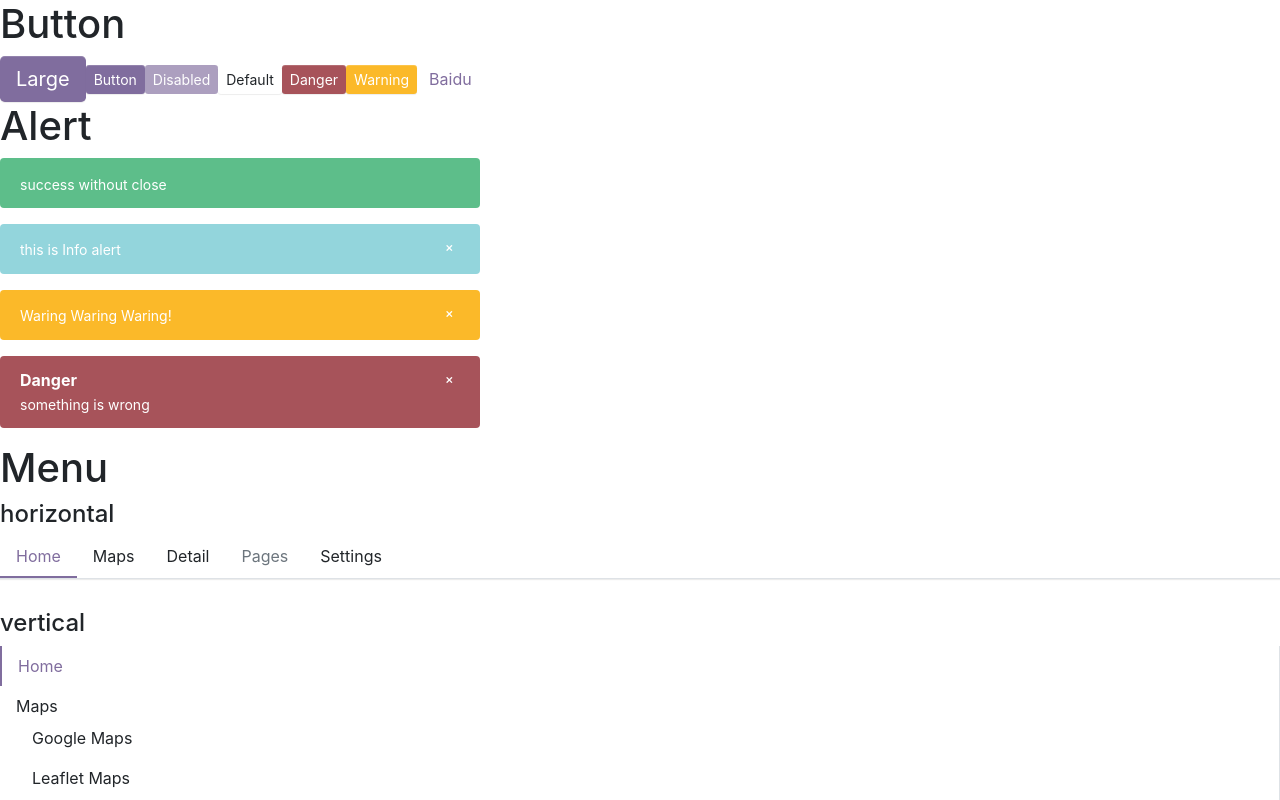
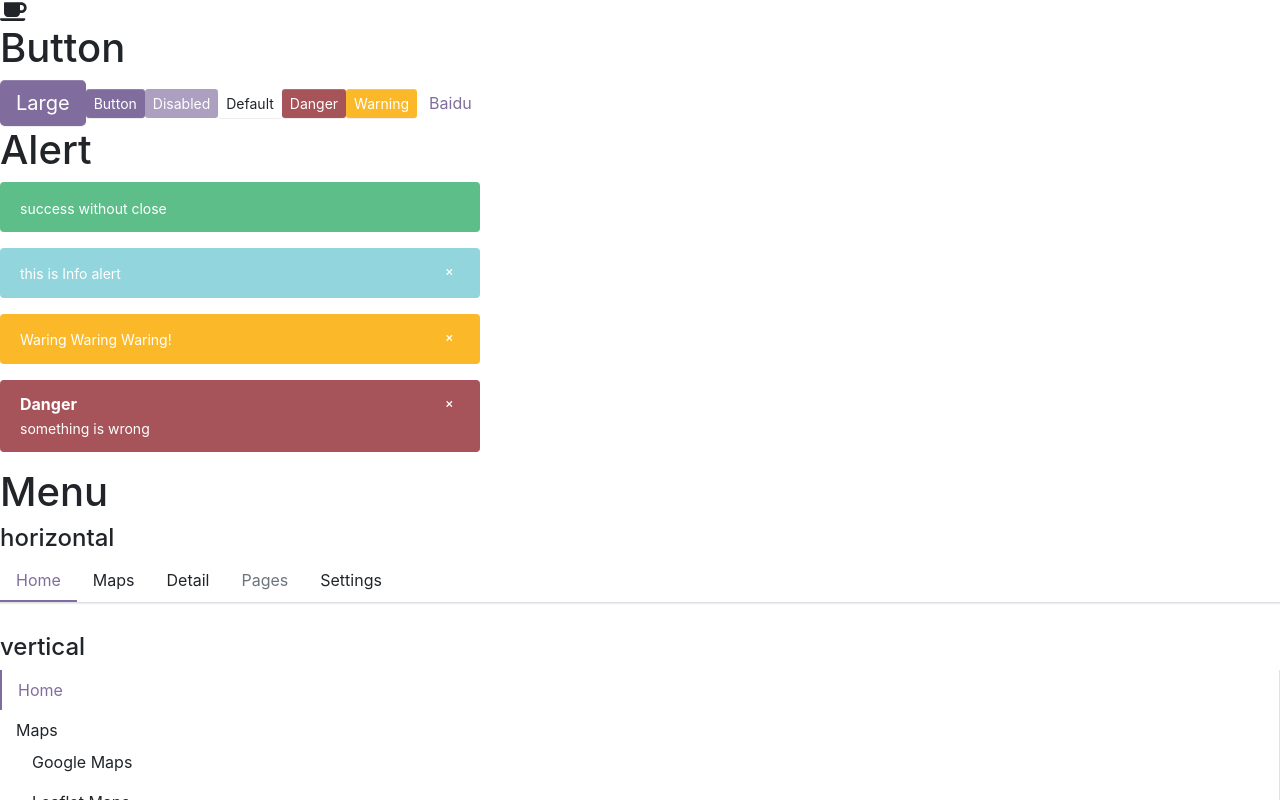
Before and after one commit to NnnLillian/Just-Antd, a React (Create React App) app: page / in a window 1280 px wide. Shown: the top 800 px of the page. Built offline with nearby package versions, Linux system fonts and the light colour scheme.

Commit message:
import font awesome

```diff
--- a/src/App.tsx
+++ b/src/App.tsx
@@ -7,6 +7,11 @@ import { MenuItem } from './component/Menu/menuItem';
 import { SubMenu } from './component/Menu/subMenu';
 import { Tabs } from './component/Tabs/tabs';
 import { TabsItem } from './component/Tabs/tabsItem';
+import { Icon } from './component/Icon/icon';
+import { library } from '@fortawesome/fontawesome-svg-core'
+import { fas } from '@fortawesome/free-solid-svg-icons'
+
+library.add(fas)
 
 function App() {
   return (
@@ -14,6 +19,7 @@ function App() {
       <header className="App-header">
       </header>
       <div>
+        <Icon icon="coffee" theme="danger" size="lg" />
         <h1>Button</h1>
         <Button btnType={ButtonType.Primary} size={ButtonSize.Large}>Large</Button>
         <Button btnType={ButtonType.Primary} size={ButtonSize.Small}>Button</Button>
--- /dev/null
+++ b/src/component/Icon/icon.tsx
@@ -0,0 +1,21 @@
+
+import React from 'react';
+import { FontAwesomeIcon, FontAwesomeIconProps } from '@fortawesome/react-fontawesome';
+import classNames from 'classnames';
+
+export type ThemeProps = 'primary' | 'secondary' | 'success' | 'info' | 'warning' | 'danger';
+
+export interface IconProps extends FontAwesomeIconProps {
+    theme?: ThemeProps
+}
+
+export const Icon: React.FC<IconProps> = (props) => {
+    // icon-primary
+    const { className, theme, ...restProps } = props
+    const classes = classNames('icon', className, {
+        [`icon-${theme}`]: theme
+    })
+    return (
+        <FontAwesomeIcon className={classes} {...restProps} />
+    )
+}
```
Also changed, not shown: package.json (+6 -2 lines), 1 other file (tests, documents, lock files or other folders).
